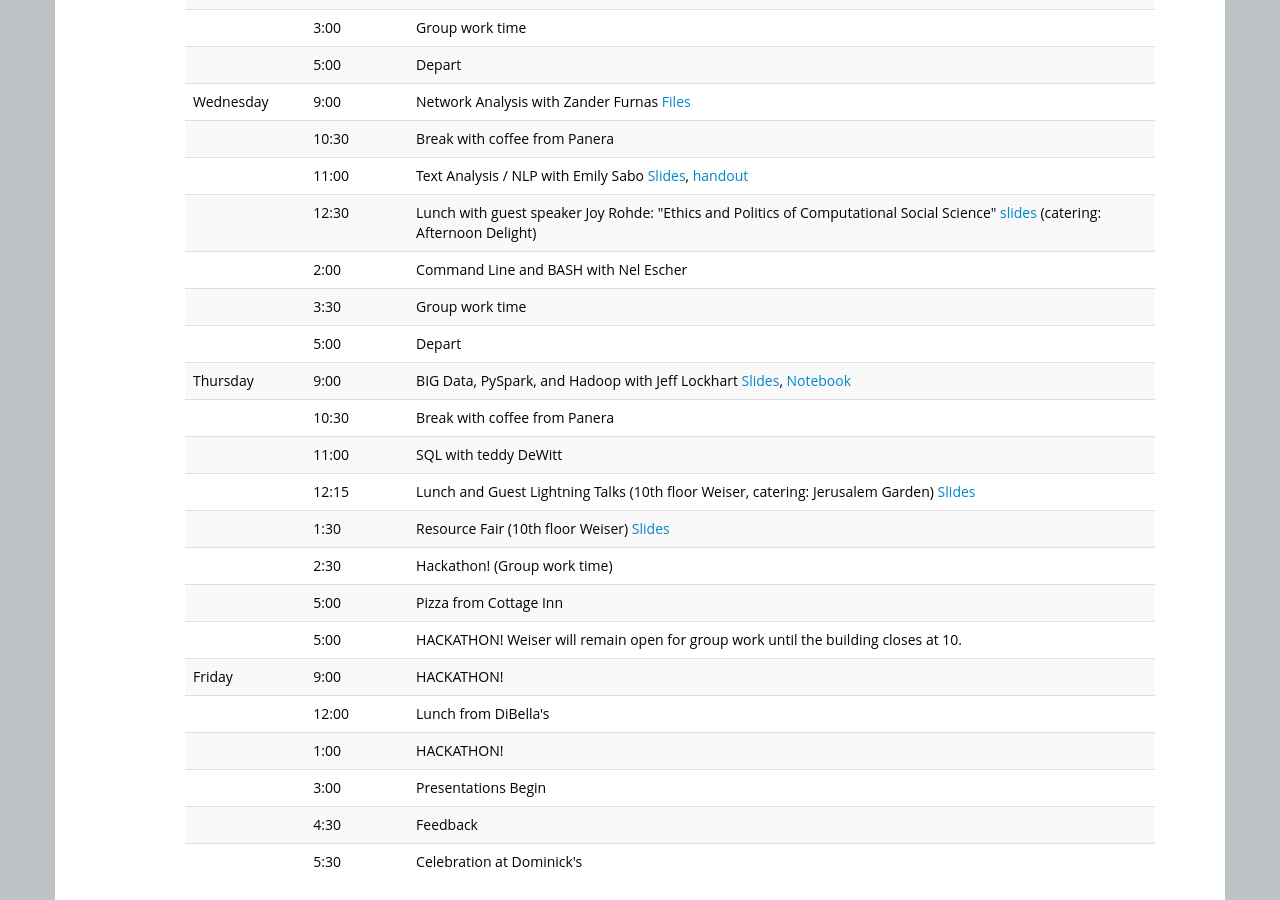
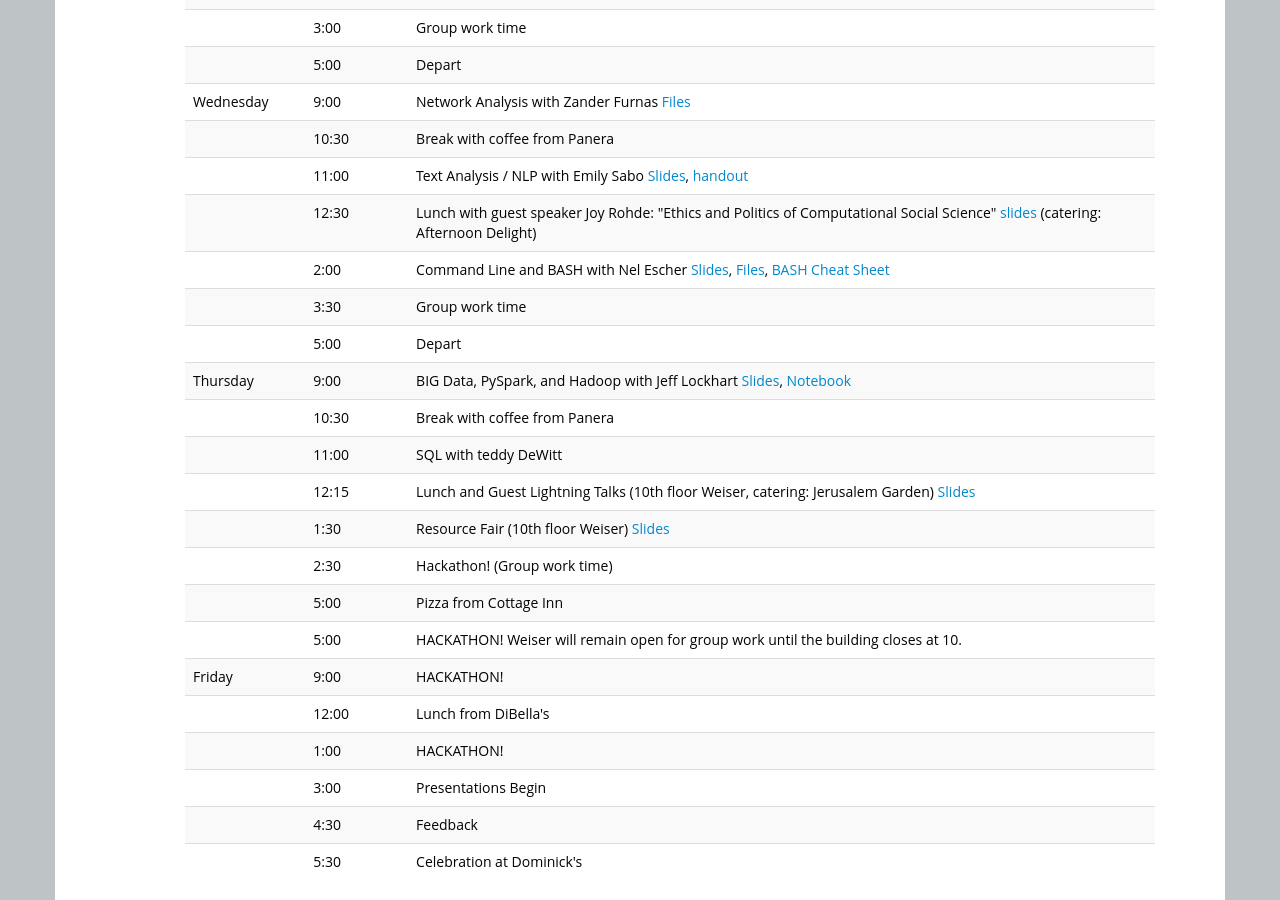
Before and after one commit to ICOSBigDataCamp/2019-summer-camp, a Jekyll site: the page built from index.html, in a window 1280 px wide and 900 px high, scrolled down 1628 px. Built offline with Jekyll 4.4.1, drawn with Linux system fonts in a browser that asks for light colours.

Commit message:
nel files

```diff
--- a/index.html
+++ b/index.html
@@ -160,7 +160,7 @@ Organizing committee: Elizabeth Bruch, Jerry Davis
   <tr> <td></td>       <td>10:30</td>   <td>Break with coffee from Panera</td> </tr>
   <tr> <td></td>       <td>11:00</td>   <td>Text Analysis / NLP with Emily Sabo <a href="slides/DataCamp_2019_TextAnalysis_Final.pdf" target="_blank">Slides</a>, <a href="slides/python-regular-expressions-cheat-sheet.pdf" target="_blank">handout</a> </td> </tr>
   <tr> <td></td>       <td>12:30</td>   <td>Lunch with guest speaker Joy Rohde: "Ethics and Politics of Computational Social Science" <a href="slides/Ethics_Politics_of_Computational_Social_Science.pptx" target="_blank">slides</a> (catering: Afternoon Delight)</td> </tr>
-  <tr> <td></td>       <td>2:00</td>    <td>Command Line and BASH with Nel Escher</td> </tr>
+  <tr> <td></td>       <td>2:00</td>    <td>Command Line and BASH with Nel Escher <a href="slides/bash_slides.pdf" target="_blank">Slides</a>, <a href="data/command_line_files.zip" target="_blank">Files</a>, <a href="data/BASH_Cheat_Sheet.pdf" target="_blank">BASH Cheat Sheet</a></td> </tr>
   <tr> <td></td>       <td>3:30</td>   <td>Group work time</td> </tr>
   <tr> <td></td>       <td>5:00</td>   <td>Depart</td> </tr>
 
```
Also changed, not shown: 3 other files.
